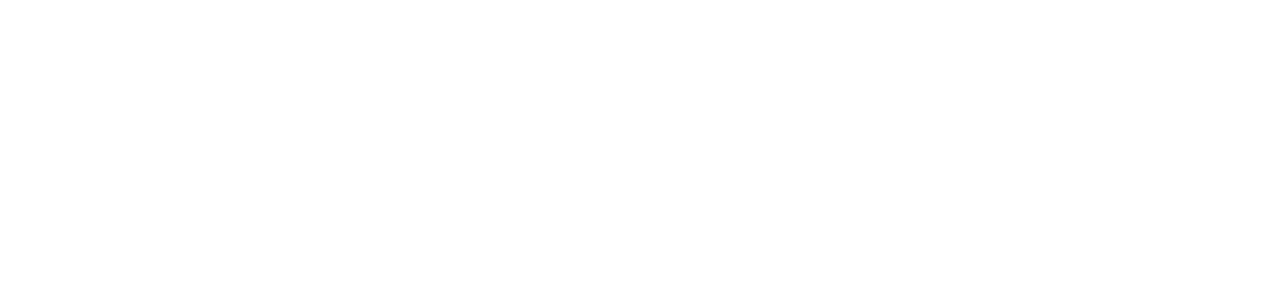
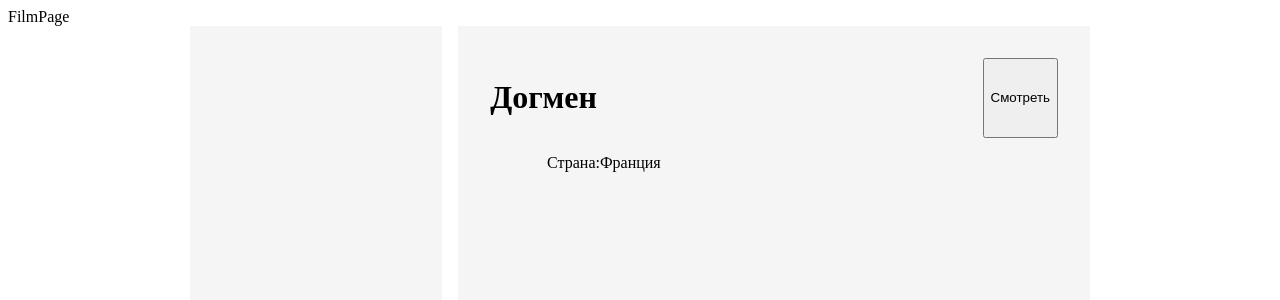
Before and after one commit to davidpinkevich/syberry-hackathon-react, a React (Vite) app: page /film/1 in a window 1280 px wide. Before the commit this address had no page. Shown: the top 300 px of the page. Built offline with nearby package versions, Linux system fonts and the light colour scheme.

Commit message:
update structure files

```diff
--- a/src/App.tsx
+++ b/src/App.tsx
@@ -1,6 +1,7 @@
 import { Routes, Route } from "react-router";
 import Layout from "./pages/Layout/Layout";
 import PrivateRoute from "./hoc/PrivateRoute";
+import FilmPage from "./pages/FilmPage/FilmPage";
 
 function App() {
   return (
@@ -14,7 +15,7 @@
           />
         </Route>
         <Route path="favorites" element={<div>Favorites</div>} />
-        <Route path=":id" element={<div>Film</div>} />
+        <Route path="film/:id" element={<FilmPage />} />
       </Routes>
     </div>
   );
--- a/src/components/Film/AboutfFilm.tsx
+++ b/src/components/Film/AboutfFilm.tsx
@@ -1,7 +1,10 @@
 import React from 'react';
 import styles from './AboutfFilm.module.scss';
 
+
 const AboutfFilm = () => {
+
+
   return (
     <div className={styles.wrapper}>
 
--- /dev/null
+++ b/src/pages/FilmPage/FilmPage.tsx
@@ -0,0 +1,14 @@
+import React from 'react'
+import AboutfFilm from '../../components/Film/AboutfFilm'
+const FilmPage = () => {
+
+  return (
+    <>
+      <div>FilmPage</div>
+      <AboutfFilm />
+    </>
+
+  )
+}
+
+export default FilmPage
```
